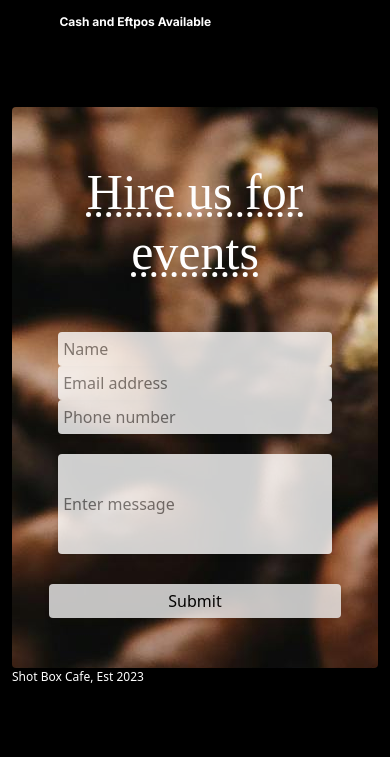
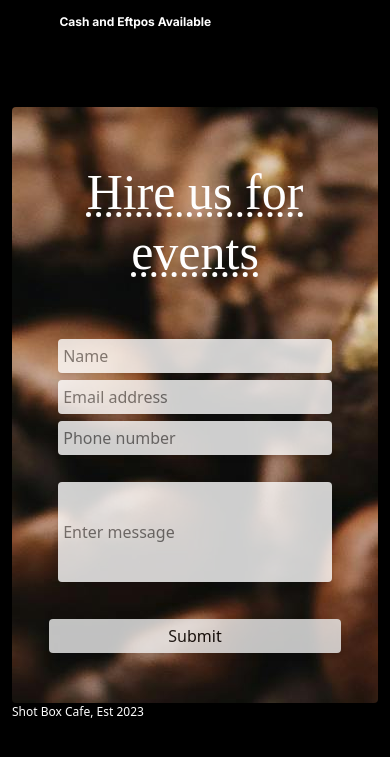
Before and after one commit to Harweeeee/shot-box-cafe, a React app: page / in a window 390 px wide. Shown: the part 748-1505 px from the top of the page. Built offline with nearby package versions, Linux system fonts and the light colour scheme; some packages are replaced by stand-ins of ours; some icons are missing; a web font is replaced by a local one.

Commit message:
Spacing input fields on media query

```diff
--- a/src/Contact.css
+++ b/src/Contact.css
@@ -47,6 +47,7 @@ input {
 @media (max-width: 800px) {
     input {
         width: 90%;
+        margin-top: 7px;
     }
 
     h2 {
```
